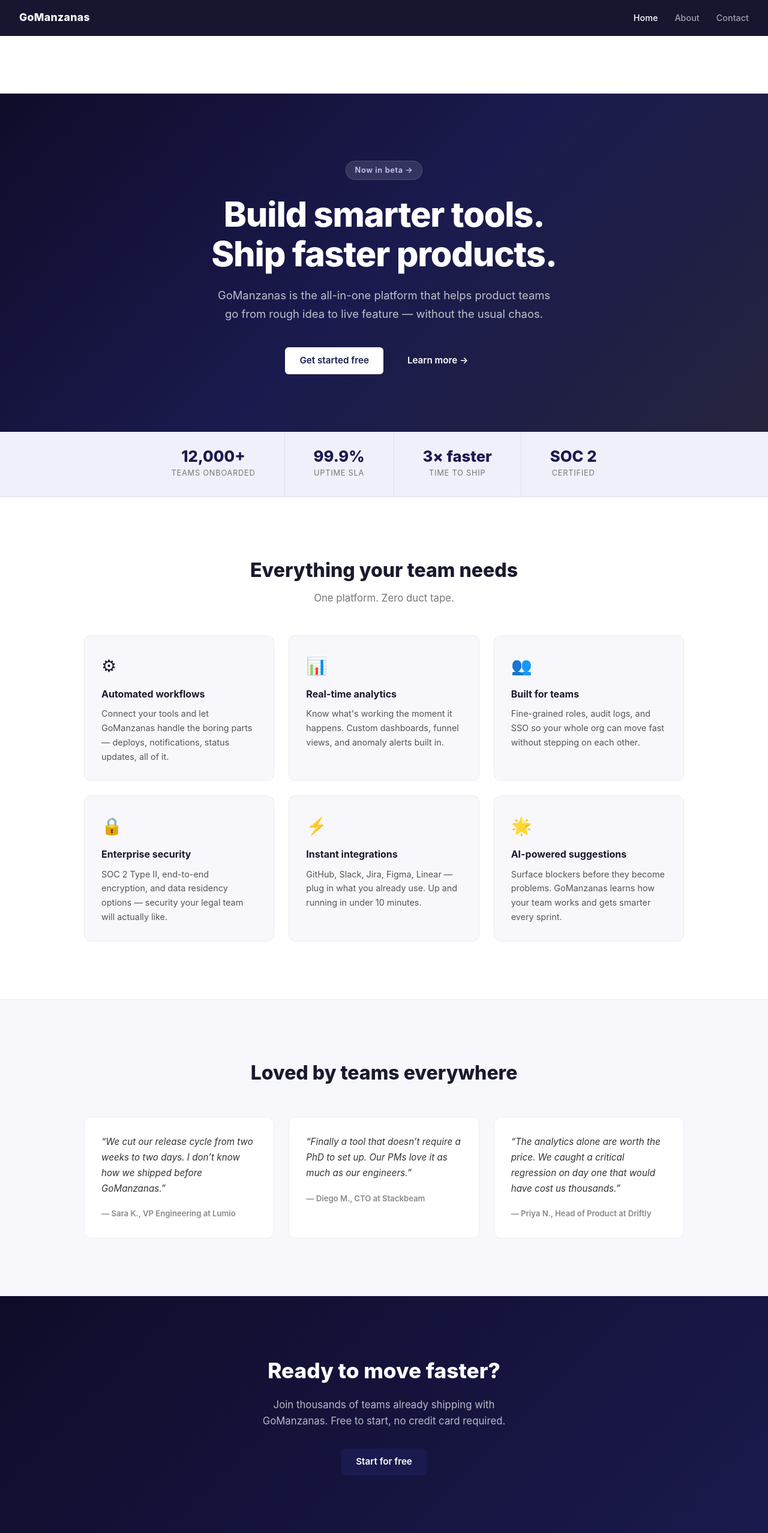
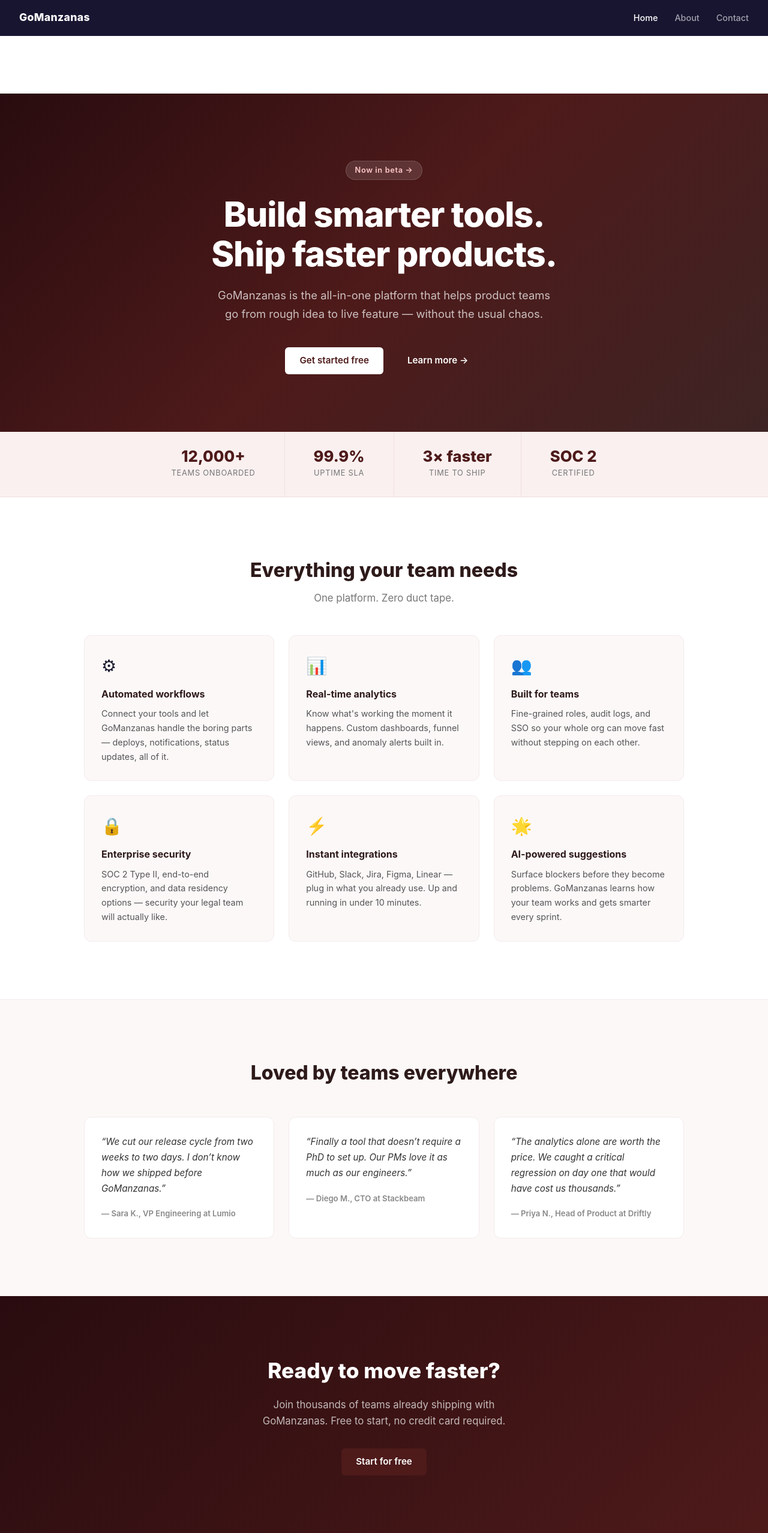
Before and after one commit to gomanzanas-bot/booster-agent-poc, a React (Vite) app: page /#/ in a window 1280 px wide. Shown: the whole page at 60% size. Built offline with nearby package versions, Linux system fonts and the light colour scheme.

Commit message:
style: swap blue color scheme to red in Home.css

```diff
--- a/src/pages/Home.css
+++ b/src/pages/Home.css
@@ -6,7 +6,7 @@
 
 /* ── Hero ───────────────────────────────────────────────────── */
 .hero {
-  background: linear-gradient(135deg, #0f0c29, #1a1a4e, #24243e);
+  background: linear-gradient(135deg, #290c0f, #4e1a1a, #3e2424);
   color: #fff;
   padding: 7rem 1.5rem 6rem;
   text-align: center;
@@ -20,7 +20,7 @@
 .badge {
   display: inline-block;
   background: rgba(255,255,255,0.12);
-  color: #c9c9ff;
+  color: #ffc9c9;
   font-size: 0.8rem;
   font-weight: 600;
   letter-spacing: 0.05em;
@@ -66,17 +66,17 @@
 }
 .btn:hover { transform: translateY(-1px); opacity: 0.9; }
 
-.btn-light   { background: #fff; color: #1a1a4e; }
+.btn-light   { background: #fff; color: #4e1a1a; }
 .btn-ghost   { background: transparent; color: #fff; border: 1.5px solid rgba(255,255,255,0.4); }
-.btn-primary-dark { background: #1a1a4e; color: #fff; }
+.btn-primary-dark { background: #4e1a1a; color: #fff; }
 
 /* ── Stats bar ──────────────────────────────────────────────── */
 .stats {
   display: flex;
   justify-content: center;
   gap: 0;
-  background: #f0f0fa;
-  border-bottom: 1px solid #e0e0f0;
+  background: #faf0f0;
+  border-bottom: 1px solid #f0e0e0;
   flex-wrap: wrap;
 }
 
@@ -85,14 +85,14 @@
   flex-direction: column;
   align-items: center;
   padding: 1.75rem 3rem;
-  border-right: 1px solid #e0e0f0;
+  border-right: 1px solid #f0e0e0;
 }
 .stat:last-child { border-right: none; }
 
 .stat strong {
   font-size: 1.6rem;
   font-weight: 800;
-  color: #1a1a4e;
+  color: #4e1a1a;
   line-height: 1;
 }
 
@@ -119,7 +119,7 @@
 .features h2 {
   font-size: 2rem;
   font-weight: 800;
-  color: #1a1a2e;
+  color: #2e1a1a;
   margin-bottom: 0.5rem;
 }
 
@@ -137,14 +137,14 @@
 }
 
 .card {
-  background: #f8f8fc;
-  border: 1px solid #eaeaf5;
+  background: #fcf8f8;
+  border: 1px solid #f5eaea;
   border-radius: 12px;
   padding: 1.75rem;
   transition: box-shadow 0.2s, transform 0.2s;
 }
 .card:hover {
-  box-shadow: 0 8px 24px rgba(26,26,78,0.08);
+  box-shadow: 0 8px 24px rgba(78,26,26,0.08);
   transform: translateY(-2px);
 }
 
@@ -156,7 +156,7 @@
 .card h3 {
   font-size: 1rem;
   font-weight: 700;
-  color: #1a1a2e;
+  color: #2e1a1a;
   margin-bottom: 0.5rem;
 }
 
@@ -168,9 +168,9 @@
 
 /* ── Testimonials ───────────────────────────────────────────── */
 .testimonials {
-  background: #f8f8fc;
+  background: #fcf8f8;
   padding: 6rem 1.5rem;
-  border-top: 1px solid #eaeaf5;
+  border-top: 1px solid #f5eaea;
 }
 
 .testimonials-inner {
@@ -182,7 +182,7 @@
 .testimonials h2 {
   font-size: 2rem;
   font-weight: 800;
-  color: #1a1a2e;
+  color: #2e1a1a;
   margin-bottom: 3rem;
 }
 
@@ -195,7 +195,7 @@
 
 blockquote {
   background: #fff;
-  border: 1px solid #eaeaf5;
+  border: 1px solid #f5eaea;
   border-radius: 12px;
   padding: 1.75rem;
   margin: 0;
@@ -218,7 +218,7 @@
 
 /* ── CTA section ────────────────────────────────────────────── */
 .cta-section {
-  background: linear-gradient(135deg, #0f0c29, #1a1a4e);
+  background: linear-gradient(135deg, #290c0f, #4e1a1a);
   color: #fff;
   text-align: center;
   padding: 6rem 1.5rem;
```
